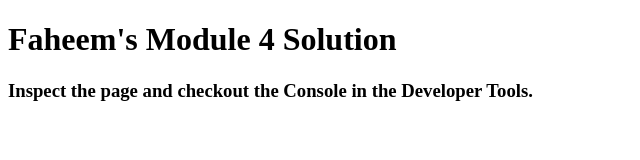
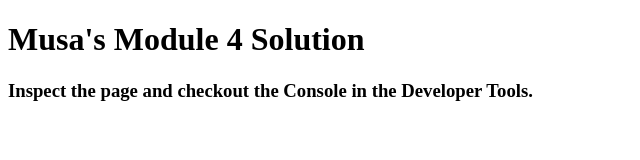
Before and after one commit to basedeveloper/mod4_solution, a plain HTML site: page index.html in a window 1280 px wide. Shown: the whole page, without its empty margins (0-640 px from the left). Drawn offline with Linux system fonts and the light colour scheme.

Commit message:
Update index.html

```diff
--- a/index.html
+++ b/index.html
@@ -11,7 +11,7 @@
   <script src="script.js"></script>
 </head>
 <body>
-  <h1>Faheem's Module 4 Solution</h1>
+  <h1>Musa's Module 4 Solution</h1>
   <h3>Inspect the page and checkout the Console in the Developer Tools.</h3>
 </body>
 </html>
```
